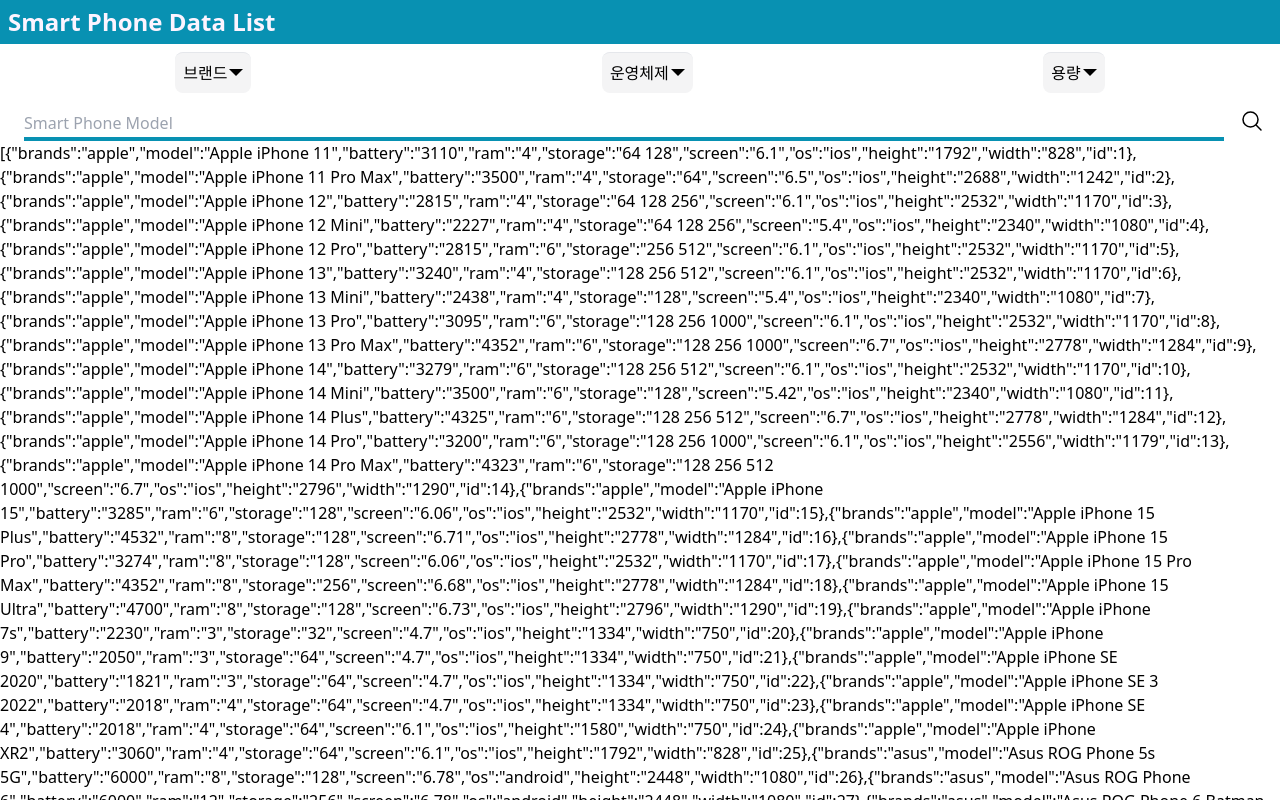
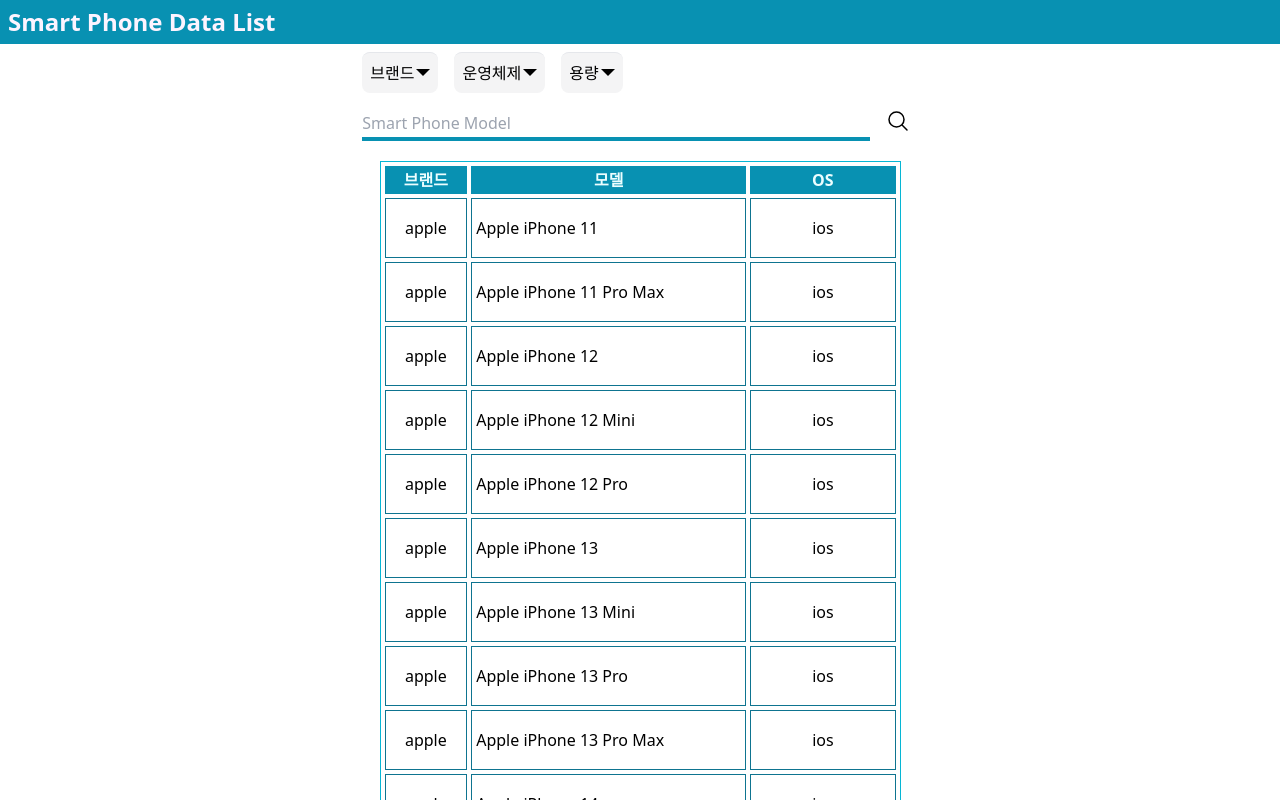
Before and after one commit to codingjwp/smartphone-project, a React (Vite) app: page / in a window 1280 px wide. Shown: the top 800 px of the page. Built offline with nearby package versions, Linux system fonts and the light colour scheme.

Commit message:
feat: table 컴포넌트 생성

```diff
--- a/src/FilterMain.tsx
+++ b/src/FilterMain.tsx
@@ -1,15 +1,13 @@
+import PhoneTable from "./components/PhoneTable";
 import SearchHeader from "./components/SearchHeader";
-import { usePhoneStore } from "./states/stores";
 
 const FilterMain = () => {
-  const filterData = usePhoneStore((state) => state.filterData);
+
 
   return (
-    <main className="relativ">
+    <main className="flex flex-col justify-center items-center relativ">
       <SearchHeader />
-      <div>
-        {filterData.length > 0 ?  <div>{JSON.stringify(filterData)}</div> : null}
-      </div>
+      <PhoneTable />
     </main>
   )
 }
--- a/src/components/FilterGroup.tsx
+++ b/src/components/FilterGroup.tsx
@@ -2,7 +2,7 @@
 
 const FilterGroup = ({children}: {children: ReactNode}) => {
   return (
-    <div className="flex flex-wrap justify-around">
+    <div className="flex flex-wrap justify-start">
       {children}
     </div>
   )
--- a/src/components/PhoneTable.tsx
+++ b/src/components/PhoneTable.tsx
@@ -1,18 +1,41 @@
+import { usePhoneStore } from "../states/stores";
 
 
 const PhoneTable = () => {
+  const filterData = usePhoneStore((state) => state.filterData);
+
   return (
-    <table className="table-auto">
+    <table className="table-auto mt-5 border-separate border-spacing-1 border  border-cyan-500">
       <thead>
-        <tr>
-          <th>브랜드</th>
-          <th>모델</th>
-          <th>OS</th>
-          <th>저장소 크기</th>
-          <th>기타</th>
+        <tr className="bg-cyan-600 text-cyan-50">
+          <th className="border min-w-[78px] border-cyan-600"><span>브랜드</span></th>
+          <th className="border min-w-[172px] border-cyan-600"><span>모델</span></th>
+          <th className="border min-w-[100px] border-cyan-600"><span>OS</span></th>
+          <th className="hidden border border-cyan-600"><span>램(GB)</span></th>
+          <th className="hidden border border-cyan-600"><span>저장소(GB)</span></th>
+          <th className="hidden border border-cyan-600"><span>배터리(mAh)</span></th>
+          <th className="hidden border border-cyan-600"><span>스크린(in)</span></th>
+          <th className="hidden border border-cyan-600"><span>해상도</span></th>
         </tr>
       </thead>
-      <tbody></tbody>
+      <tbody>
+        {filterData.length > 0
+          ? filterData.map((data) => {
+            return (
+              <tr key={data.id}>
+                <td className="px-1 border border-cyan-700"><span className="flex items-center justify-center h-14">{data.brands}</span></td>
+                <td className="px-1 border border-cyan-700">{data.model}</td>
+                <td className="px-1 border border-cyan-700 text-center">{data.os.replaceAll(' ',', ')}</td>
+                <th className="hidden px-1 border border-cyan-700"><span>{data.ram.replaceAll(' ',', ')}</span></th>
+                <th className="hidden px-1 border border-cyan-700"><span>{data.storage.replaceAll(' ',', ')}</span></th>
+                <th className="hidden px-1 border border-cyan-700"><span>{data.battery}</span></th>
+                <th className="hidden px-1 border border-cyan-700"><span>{data.screen}</span></th>
+                <th className="hidden px-1 border border-cyan-700"><span>{data.width} X {data.height}</span></th>
+              </tr>
+            )
+          })
+          : null}
+      </tbody>
     </table>
   )
 }
--- a/src/components/SearchBar.tsx
+++ b/src/components/SearchBar.tsx
@@ -18,7 +18,7 @@
 
   return (
     <div className="flex w-full">
-      <input className="w-full h-8 mt-2 ml-6 border-b-4 border-solid border-cyan-600 outline-none"
+      <input className="w-full h-8 mt-2 ml-2 border-b-4 border-solid border-cyan-600 outline-none"
         aria-label="검색바" type="text" placeholder="Smart Phone Model"
         ref={inputRef} onKeyDown={EnterFilter}/>
       <button className="px-4" type="button" onClick={EnterFilter}>
--- a/src/states/stores.tsx
+++ b/src/states/stores.tsx
@@ -103,7 +103,7 @@
       filter: state.filter,
       baseData: state.baseData,
       phoneData: state.phoneData,
-      filterData: state.phoneData,
+      filterData: state.filterData,
     })
   }
 ))
--- a/tsconfig.json
+++ b/tsconfig.json
@@ -1,8 +1,8 @@
 {
   "compilerOptions": {
-    "target": "ES2020",
+    "target": "ES5",
     "useDefineForClassFields": true,
-    "lib": ["ES2020", "DOM", "DOM.Iterable"],
+    "lib": ["ESNext", "DOM", "DOM.Iterable"],
     "module": "ESNext",
     "skipLibCheck": true,
 
```
